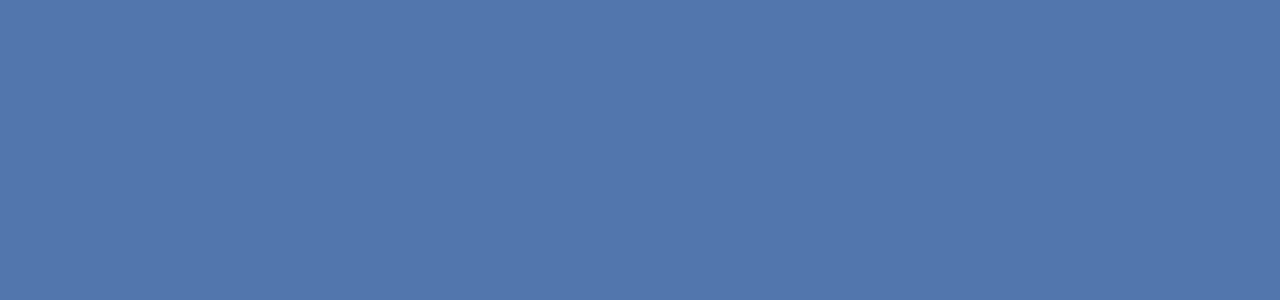
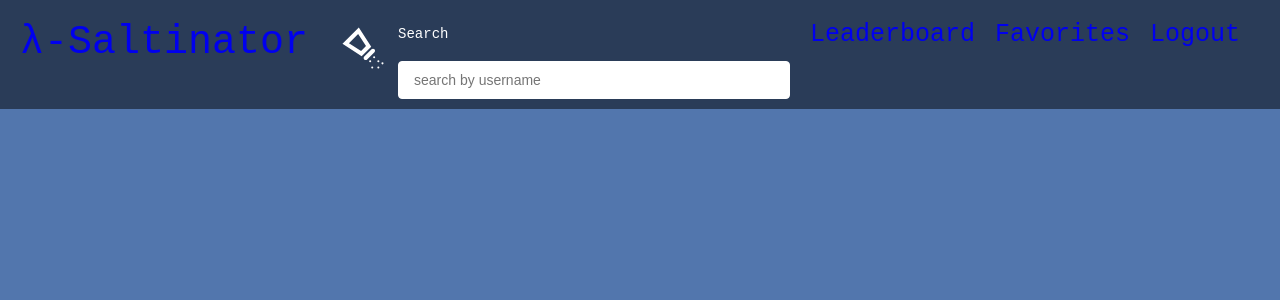
Before and after one commit to best-salitest-hacker-news-trolls/front-end, a React (Create React App) app in the folder saltinator/: page / in a window 1280 px wide. Shown: the top 300 px of the page. Built offline with nearby package versions, Linux system fonts and the light colour scheme.

Commit message:
add layout component

```diff
--- a/saltinator/src/App.js
+++ b/saltinator/src/App.js
@@ -7,11 +7,13 @@ import Login from "./components/login/Login";
 import { Leaderboard } from "./components/leaderboard/Leaderboard";
 import User from "./components/user/User";
 import Saved from "./components/saved/Saved";
+import { Layout } from "./components/layout/Layout";
 
 function App() {
   return (
     <>
       <Router>
+        <Layout></Layout>
         <Route path="/register">
           <Register></Register>
         </Route>
--- a/saltinator/src/actions/user.js
+++ b/saltinator/src/actions/user.js
@@ -1,3 +1,4 @@
+import axios from "axios";
 import { USER_LOADING, USER_SUCCESS, USER_FAILURE } from "./types";
 
 export const fetchUser = username => async dispatch => {
--- a/saltinator/src/components/layout/Layout.js
+++ b/saltinator/src/components/layout/Layout.js
@@ -1 +1,6 @@
-// layout
+import React from "react";
+import Navigation from "../navigation/navigation";
+
+export const Layout = ({ children }) => {
+  return <Navigation>{children}</Navigation>;
+};
--- a/saltinator/src/components/layout/Nav.js
+++ /dev/null
@@ -1 +0,0 @@
-// nav
--- a/saltinator/src/components/layout/SearchForm.js
+++ b/saltinator/src/components/layout/SearchForm.js
@@ -1,5 +1,5 @@
 import React, { useState } from "react";
-import connect from "react-redux";
+import { connect } from "react-redux";
 
 import { fetchUser } from "../../actions/user";
 
--- a/saltinator/src/components/leaderboard/Leaderboard.js
+++ b/saltinator/src/components/leaderboard/Leaderboard.js
@@ -3,7 +3,6 @@ import axios from "axios";
 import LeaderCard from "./LeaderCard";
 import { leaderboardData } from "../../utils/mockData";
 import styled from "styled-components";
-import Navigation from "../navigation/navigation"
 
 const HeaderContainer = styled.div`
   display: flex;
@@ -11,12 +10,9 @@ const HeaderContainer = styled.div`
 `;
 
 export const Leaderboard = () => {
-
-    return (
+  return (
     <div>
-      <Navigation/>
       <form>
-
         <h1>Leaderboard</h1>
 
         <HeaderContainer>
--- a/saltinator/src/components/navigation/navigation.js
+++ b/saltinator/src/components/navigation/navigation.js
@@ -1,6 +1,8 @@
 import React from "react";
 import { Link, NavLink } from "react-router-dom";
 import styled from "styled-components";
+
+import SearchForm from "../layout/SearchForm";
 
 const NavBar = styled.div`
   display: flex;
@@ -11,8 +13,8 @@ const NavBar = styled.div`
   background-color: #2a3c58;
 `;
 const NavLinks = styled.div`
-    display: flex;
-    justify-content: space-around;
+  display: flex;
+  justify-content: space-around;
   font-size: 25px;
   padding: 20px;
   text-decoration: none;
@@ -28,29 +30,26 @@ const SaltImage = styled.img`
 `;
 
 const StyledLink = styled(Link)`
-text-decoration: none;
-padding-right: 20px;
-:visited{
-    color: inherit
-}
+  text-decoration: none;
+  padding-right: 20px;
+  :visited {
+    color: inherit;
+  }
 `;
 
 const Navigation = () => {
   return (
     <NavBar>
-
-
       <Logo>
-
         <StyledLink to="/leaderboard">λ-Saltinator</StyledLink>
         <SaltImage src="salt.svg" />
       </Logo>
+      <SearchForm></SearchForm>
       <NavLinks>
         <StyledLink to="/leaderboard">Leaderboard</StyledLink>
         <StyledLink to="/saved">Favorites</StyledLink>
         <StyledLink to="/login">Logout</StyledLink>
       </NavLinks>
-
     </NavBar>
   );
 };
```
